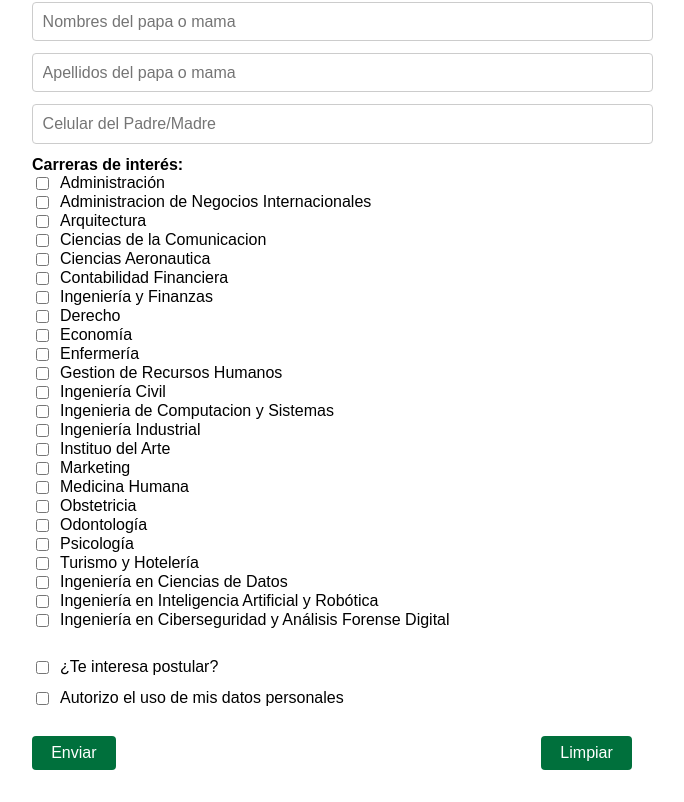
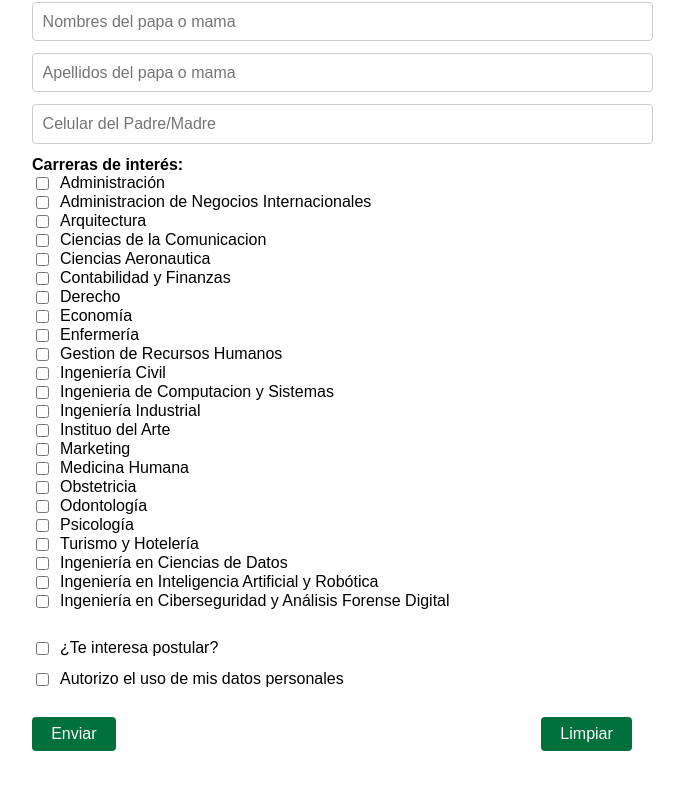
Before and after one commit to AaronPalomino2002/InscripcionesUSMP, a React (Create React App) app: page / in a window 1280 px wide. Shown: the part 666-1468 px from the top of the page, without its empty margins (308-992 px from the left). Built offline with nearby package versions, Linux system fonts and the light colour scheme.

Commit message:
ultimos cambios

```diff
--- a/src/App.js
+++ b/src/App.js
@@ -290,8 +290,7 @@ function App() {
               "Arquitectura",
               "Ciencias de la Comunicacion",
               "Ciencias Aeronautica",
-              "Contabilidad Financiera",
-              "Ingeniería y Finanzas",
+              "Contabilidad y Finanzas",
               "Derecho",
               "Economía",
               "Enfermería",
```
